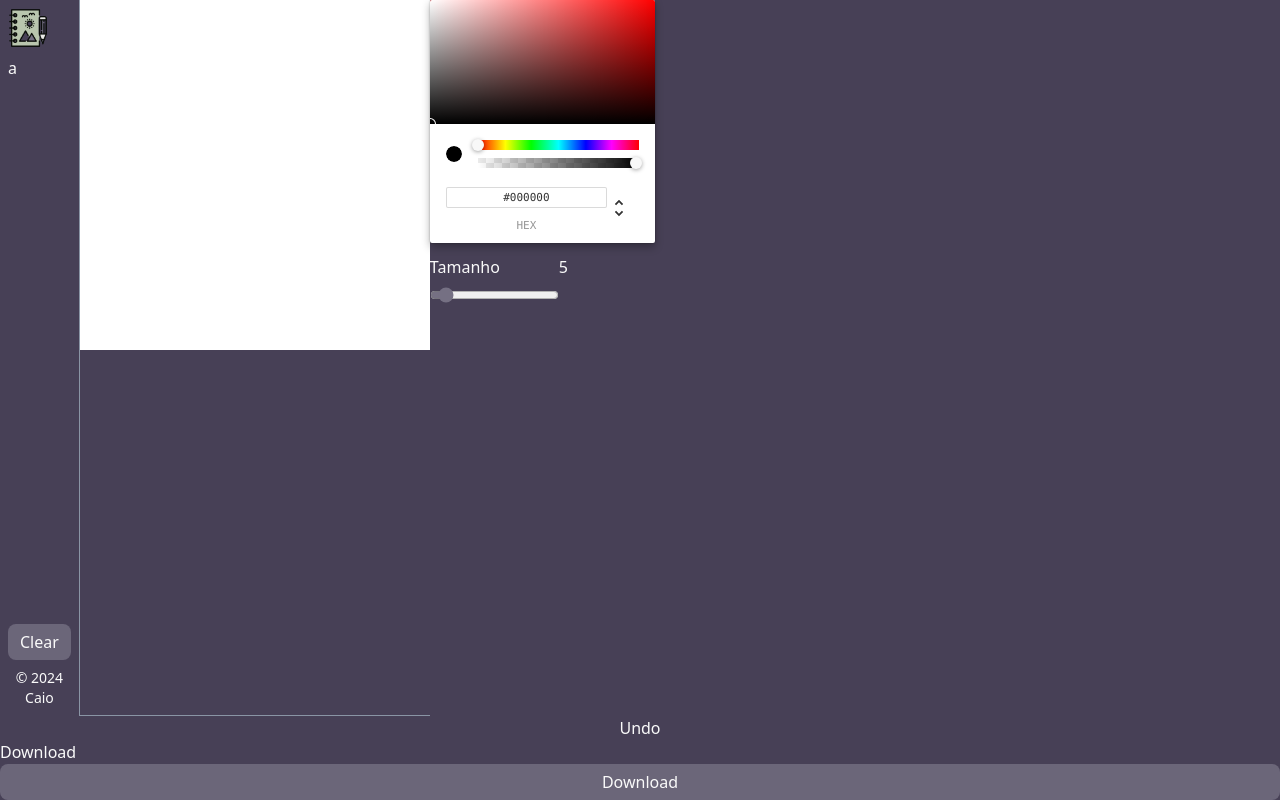
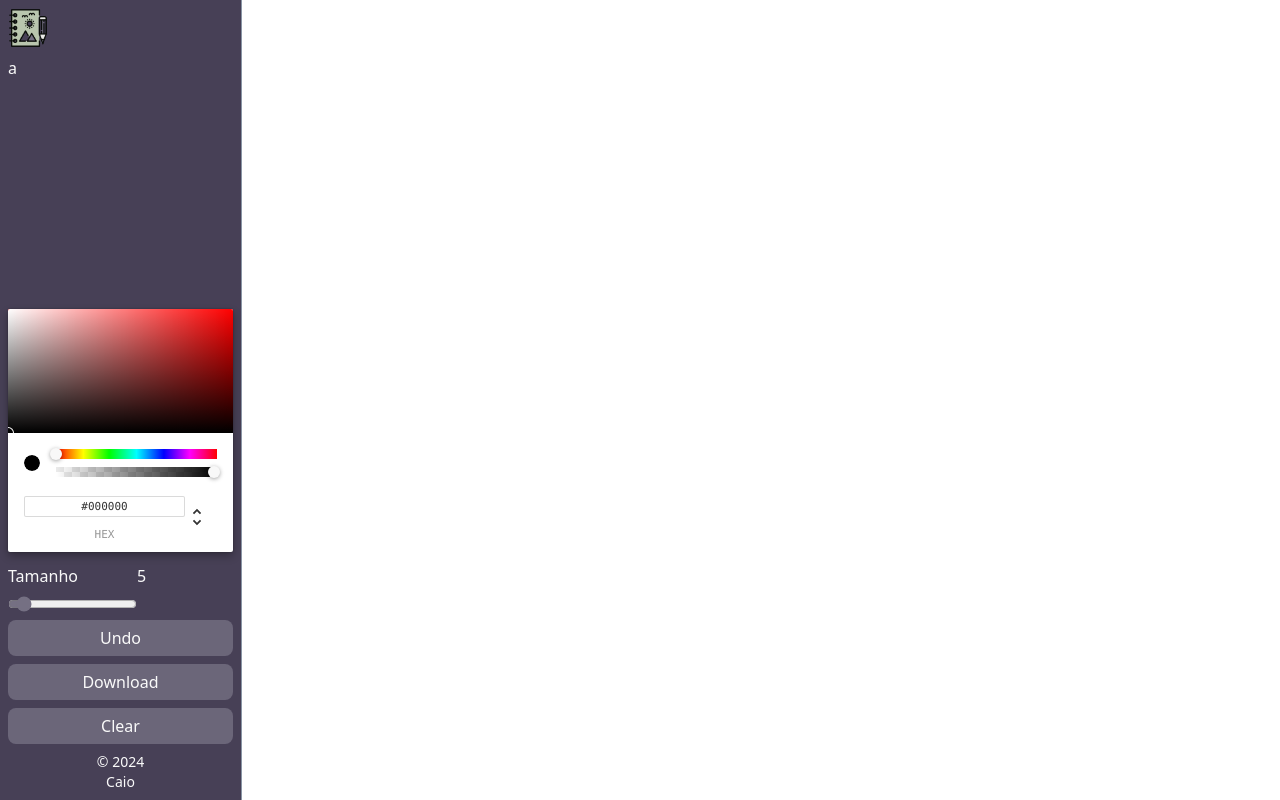
Before and after one commit to CaioMMendes/drawing-app, a React (Vite) app: page / in a window 1280 px wide. Built offline with nearby package versions, Linux system fonts and the light colour scheme.

Commit message:
:sparkles: feat: Resize canvas dimensions

```diff
--- a/src/App.tsx
+++ b/src/App.tsx
@@ -1,21 +1,60 @@
-import { useEffect, useRef, useState } from "react";
+import { useEffect, useState } from "react";
 import Footer from "./components/footer";
 import SideBar from "./components/sidebar";
 import { useDraw } from "./hooks/useDraw";
-import { ChromePicker } from "react-color";
-import Input from "./components/input";
-import Button from "./components/button";
 
 function App() {
   const { canvasRef, onMouseDown, onMouseOut, clear, undoLast } =
     useDraw(drawLine);
-  const downloadRef = useRef<HTMLAnchorElement | null>(null);
+  const [canvasdimensions, setCanvasDimensions] = useState({
+    width: 360,
+    height: 360,
+  });
+  // const windowSize = useRef([window.innerWidth, window.innerHeight]);
 
-  const handleDownload = () => {
-    if (!canvasRef.current || !downloadRef.current) return;
-    downloadRef.current.href = canvasRef.current?.toDataURL("image/png");
-    downloadRef.current.download = "Drawing image";
+  const [windowSize, setWindowSize] = useState({
+    width: window.visualViewport?.width,
+    height: window.visualViewport?.height,
+    // width: window.innerWidth,
+    // height: window.innerHeight,
+  });
+
+  const updateWindowSize = () => {
+    if (!window.visualViewport) return;
+    setWindowSize({
+      width: window.visualViewport?.width,
+      height: window.visualViewport?.height,
+    });
   };
+  useEffect(() => {
+    window.addEventListener("resize", updateWindowSize);
+    return () => {
+      window.removeEventListener("resize", updateWindowSize);
+    };
+  }, []);
+  useEffect(() => {
+    const rect = canvasRef?.current?.getBoundingClientRect();
+    const leftCanvas = rect?.left;
+    const topCanvas = rect?.top;
+    // const bottomCanvas = rect?.bottom;
+    if (
+      leftCanvas === undefined ||
+      leftCanvas === null ||
+      topCanvas === undefined ||
+      topCanvas === null ||
+      windowSize.height === undefined ||
+      windowSize.width === undefined
+      // bottomCanvas === undefined ||
+      // bottomCanvas === null
+    )
+      return;
+
+    setCanvasDimensions({
+      width: windowSize.width - leftCanvas,
+      height: windowSize.height - topCanvas,
+    });
+  }, [windowSize, canvasRef]);
+
   useEffect(() => {
     function handleUndoKey(e: KeyboardEvent) {
       if (e.ctrlKey && e.key === "z") {
@@ -59,13 +98,21 @@ function App() {
   }
 
   return (
-    <div className="flex h-full flex-col select-none">
-      <div className="flex h-full flex-col md:flex-row">
-        <SideBar clear={clear} />
-        <div className="   md:border-l md:border-primary-3  border-b border-primary-1 border-t md:border-t-0">
+    <div className="flex h-full flex-col select-none flex-1">
+      <div className="flex h-full flex-col md:flex-row flex-1">
+        <SideBar
+          clear={clear}
+          color={color}
+          setColor={setColor}
+          lineWidth={lineWidth}
+          setLineWidth={setLineWidth}
+          canvasRef={canvasRef}
+          undoLast={undoLast}
+        />
+        <div className="md:border-l md:border-primary-3  border-b border-primary-1 border-t md:border-t-0">
           <canvas
-            width={350}
-            height={350}
+            width={canvasdimensions.width}
+            height={canvasdimensions.height}
             onMouseOut={onMouseOut}
             onMouseDown={onMouseDown}
             onTouchMove={onMouseDown}
@@ -74,40 +121,8 @@ function App() {
             className=" bg-white touch-none "
           />
         </div>
-        <div className="flex flex-col gap-3">
-          <ChromePicker
-            color={color}
-            className="h-fit"
-            onChange={(e) =>
-              setColor(`rgba(${e.rgb.r}, ${e.rgb.g}, ${e.rgb.b}, ${e.rgb.a})`)
-            }
-          />
-          <div className="flex">
-            <div className="flex flex-col gap-2">
-              Tamanho
-              <Input
-                type="range"
-                className="w-full border-none outline-none accent-primary-2"
-                value={lineWidth}
-                step={1}
-                min={1}
-                max={60}
-                onChange={(e) => setLineWidth(Number(e.target.value))}
-              />
-            </div>
-            {lineWidth}
-          </div>
-        </div>
       </div>
-      <Button onClick={undoLast}>Undo</Button>
-      <a href="" download={"Drawing image"}>
-        Download
-      </a>
-      <a ref={downloadRef}>
-        <Button variant="button" onClick={handleDownload}>
-          Download
-        </Button>
-      </a>
+
       <Footer />
     </div>
   );
--- a/src/components/sidebar.tsx
+++ b/src/components/sidebar.tsx
@@ -1,15 +1,71 @@
+import { ChromePicker } from "react-color";
 import Button from "./button";
+import Input from "./input";
+import { SetStateAction, useRef } from "react";
 
 type SideBarProps = {
   clear: () => void;
+  color: string;
+  setColor: React.Dispatch<SetStateAction<string>>;
+  lineWidth: number;
+  setLineWidth: React.Dispatch<SetStateAction<number>>;
+  canvasRef: React.RefObject<HTMLCanvasElement>;
+  undoLast: () => void;
 };
 
-const SideBar = ({ clear }: SideBarProps) => {
+const SideBar = ({
+  clear,
+  color,
+  setColor,
+  lineWidth,
+  setLineWidth,
+  canvasRef,
+  undoLast,
+}: SideBarProps) => {
   const year = new Date().getFullYear();
+  const downloadRef = useRef<HTMLAnchorElement | null>(null);
+
+  const handleDownload = () => {
+    if (!canvasRef.current || !downloadRef.current) return;
+    downloadRef.current.href = canvasRef.current?.toDataURL("image/png");
+    downloadRef.current.download = "Drawing image";
+  };
   return (
     <div className="flex md:flex-col md:h-full gap-2 bg-primary-1 p-2">
       <img src="/icon.png" alt="Icon image" width={40} height={40} />
       <div className="flex-1">a</div>
+      <div className="flex flex-col gap-3">
+        <ChromePicker
+          color={color}
+          className="h-fit"
+          onChange={(e) =>
+            setColor(`rgba(${e.rgb.r}, ${e.rgb.g}, ${e.rgb.b}, ${e.rgb.a})`)
+          }
+        />
+        <div className="flex">
+          <div className="flex flex-col gap-2">
+            Tamanho
+            <Input
+              type="range"
+              className="w-full border-none outline-none accent-primary-2"
+              value={lineWidth}
+              step={1}
+              min={1}
+              max={60}
+              onChange={(e) => setLineWidth(Number(e.target.value))}
+            />
+          </div>
+          {lineWidth}
+        </div>
+      </div>
+      <Button variant="button" onClick={undoLast}>
+        Undo
+      </Button>
+      <a ref={downloadRef}>
+        <Button variant="button" onClick={handleDownload}>
+          Download
+        </Button>
+      </a>
       <Button onClick={clear} variant="button">
         Clear
       </Button>
```
